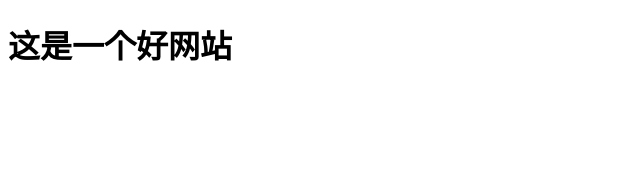
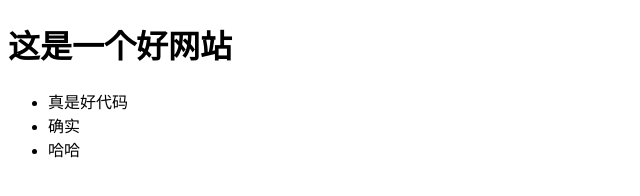
Before and after one commit to zhouzhigang190/git-demo, a plain HTML site: page index.html in a window 1280 px wide. Shown: the whole page, without its empty margins (0-640 px from the left). Drawn offline with Linux system fonts and the light colour scheme.

Commit message:
在updata分支上提交代码

```diff
--- a/index.html
+++ b/index.html
@@ -8,5 +8,10 @@
 </head>
 <body>
     <h1>这是一个好网站</h1>
+    <ul>
+        <li>真是好代码</li>
+        <li>确实</li>
+        <li>哈哈</li>
+    </ul>
 </body>
 </html>
```
